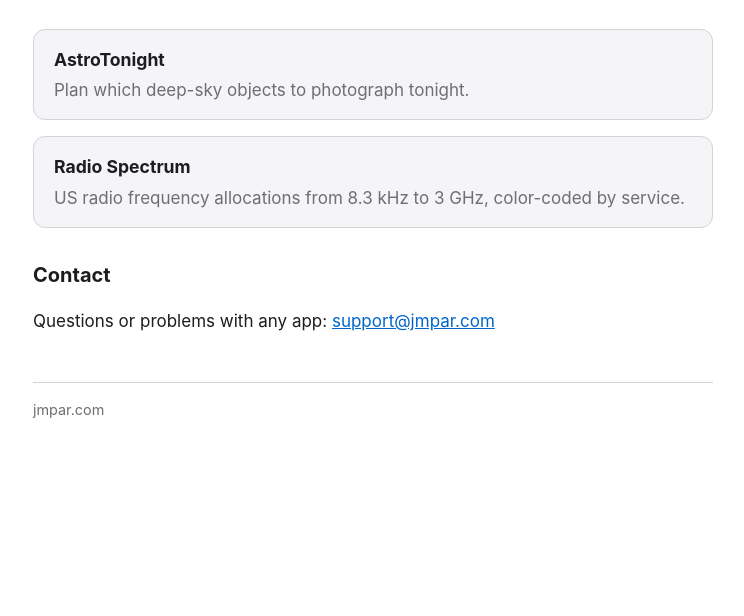
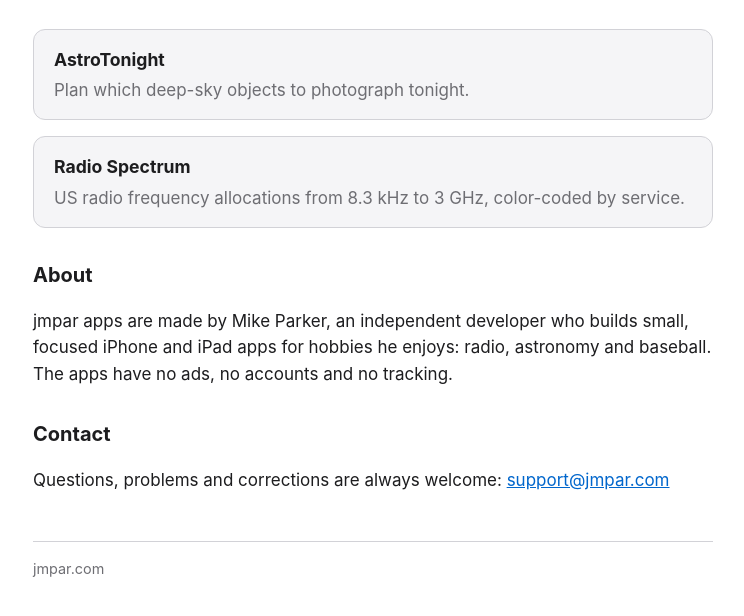
Before and after one commit to mikep63/jmpar-site, a plain HTML site: page index.html in a window 1280 px wide. Shown: the part 112-728 px from the top of the page, without its empty margins (267-1011 px from the left). Drawn offline with Linux system fonts and the light colour scheme.

Commit message:
Add a short About section to the home page
Co-Authored-By: Claude Opus 5.5 <noreply@anthropic.com>

```diff
--- a/index.html
+++ b/index.html
@@ -23,8 +23,13 @@
       <p>US radio frequency allocations from 8.3 kHz to 3 GHz, color-coded by service.</p>
     </a>
 
+    <h2>About</h2>
+    <p>jmpar apps are made by Mike Parker, an independent developer who builds small, focused iPhone and
+      iPad apps for hobbies he enjoys: radio, astronomy and baseball. The apps have no ads, no accounts and
+      no tracking.</p>
+
     <h2>Contact</h2>
-    <p>Questions or problems with any app: <a href="mailto:support@jmpar.com">support@jmpar.com</a></p>
+    <p>Questions, problems and corrections are always welcome: <a href="mailto:support@jmpar.com">support@jmpar.com</a></p>
   </main>
 
   <footer>jmpar.com</footer>
```
